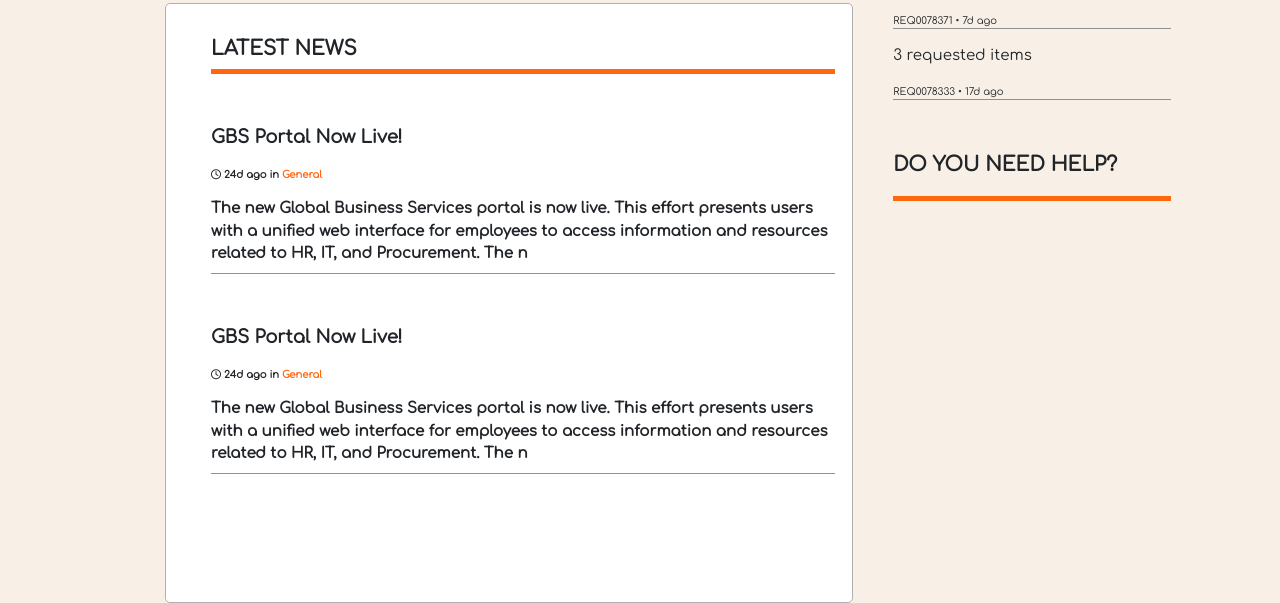
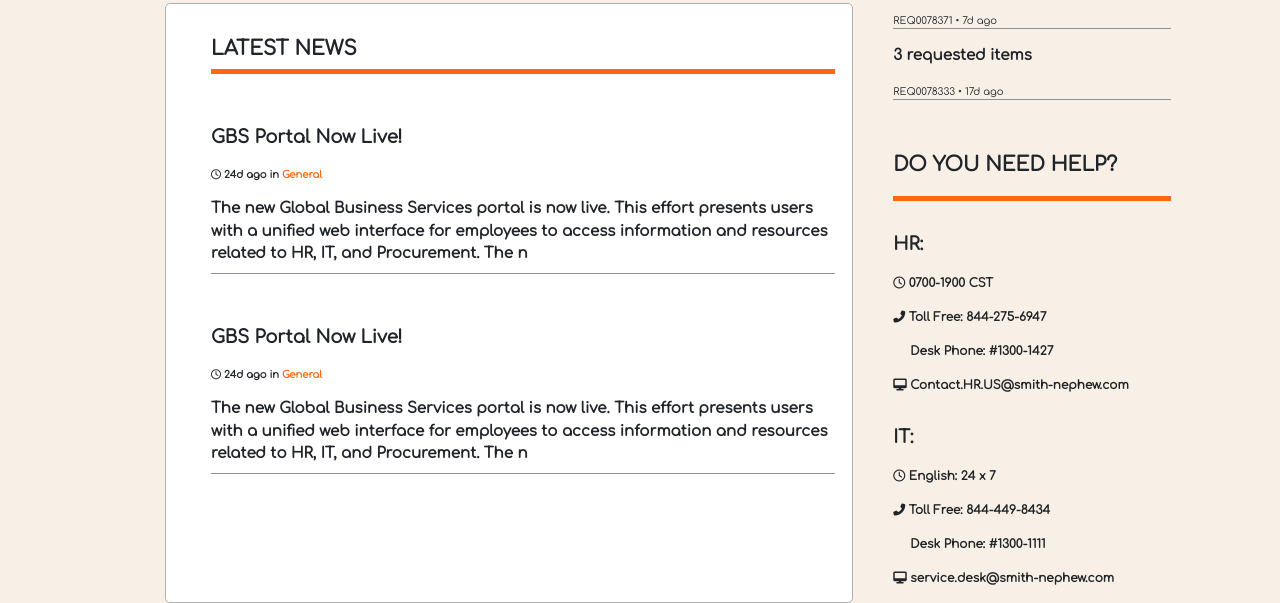
Before and after one commit to beardybones/NewRocket, a plain HTML site: page index.html in a window 1280 px wide. Shown: the part 798-1401 px from the top of the page. Drawn offline with nearby package versions, Linux system fonts and the light colour scheme.

Commit message:
finished side bar

```diff
--- a/assets/css/style.css
+++ b/assets/css/style.css
@@ -232,7 +232,7 @@ body {
   .serImage {
     position: absolute;
     top: 10px;
-    right: 200px;
+    right: 160px;
   }
 
   .serText {
@@ -305,6 +305,7 @@ body {
     font-size: 15px;
     margin-top: 10px;
     margin-left: 25px;
+    font-weight: 800;
   }
 
   .req {
@@ -322,6 +323,24 @@ body {
     border-bottom: 5px solid rgb(255, 104, 16);
     width: 70%;
   }
+
+  .directory {
+    font-size: 18px;
+    font-weight: 800;
+    margin-top: 30px;
+    margin-left: 25px;
+  }
+
+  .details {
+    margin-left: 25px;
+    font-size: 12px;
+    font-weight: 800;
+  }
+
+  .indent {
+    margin-left: 42px;
+  }
+
 
   /* CONNECT W/ ME CSS */
   .connect-header {
--- a/index.html
+++ b/index.html
@@ -177,6 +177,20 @@
           <div class="dynh">
             <p>DO YOU NEED HELP?</p>
           </div>
+          <div>
+            <p class="directory">HR:</p>
+            <p class="details"><i class="far fa-clock"></i>   0700-1900 CST</p>
+            <p class="details"><i class="fas fa-phone-alt"></i>   Toll Free: 844-275-6947</p>
+            <p class="details indent">Desk Phone: #1300-1427</p>
+            <p class="details"><i class="fas fa-desktop"></i>   Contact.HR.US@smith-nephew.com</p>
+          </div>
+          <div>
+            <p class="directory">IT:</p>
+            <p class="details"><i class="far fa-clock"></i>   English: 24 x 7</p>
+            <p class="details"><i class="fas fa-phone-alt"></i>   Toll Free: 844-449-8434</p>
+            <p class="details indent">Desk Phone: #1300-1111</p>
+            <p class="details"><i class="fas fa-desktop"></i>   service.desk@smith-nephew.com</p>
+          </div>
 
         </div>
 
```
